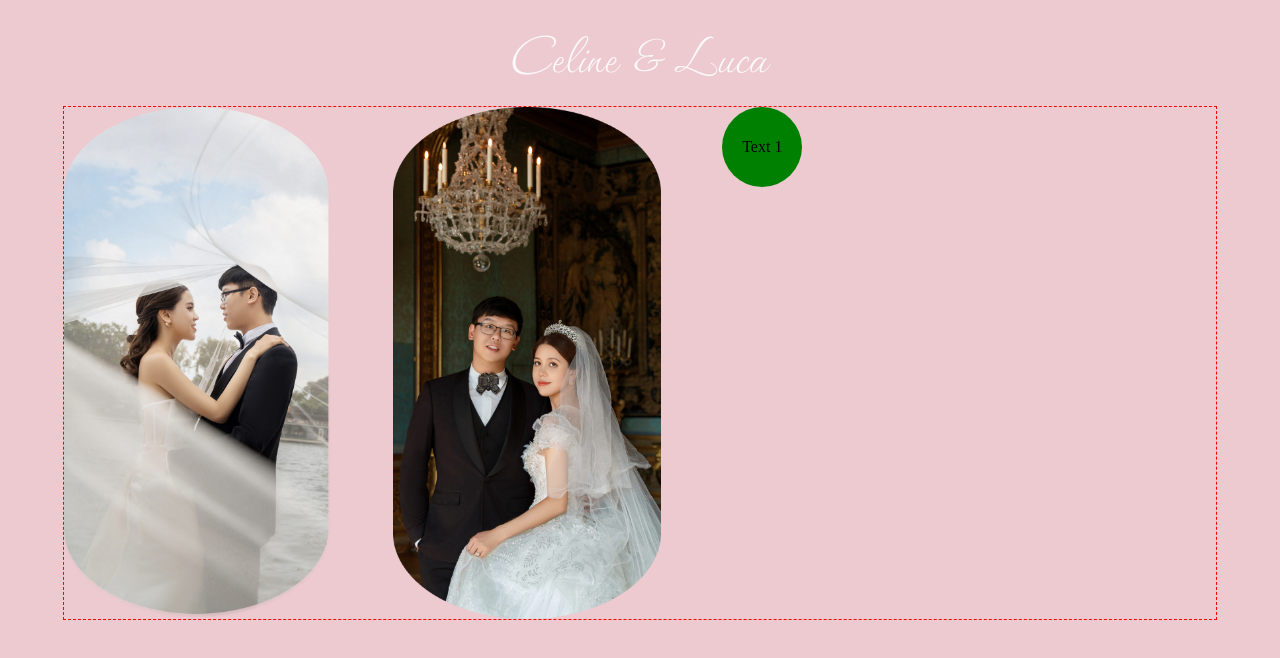
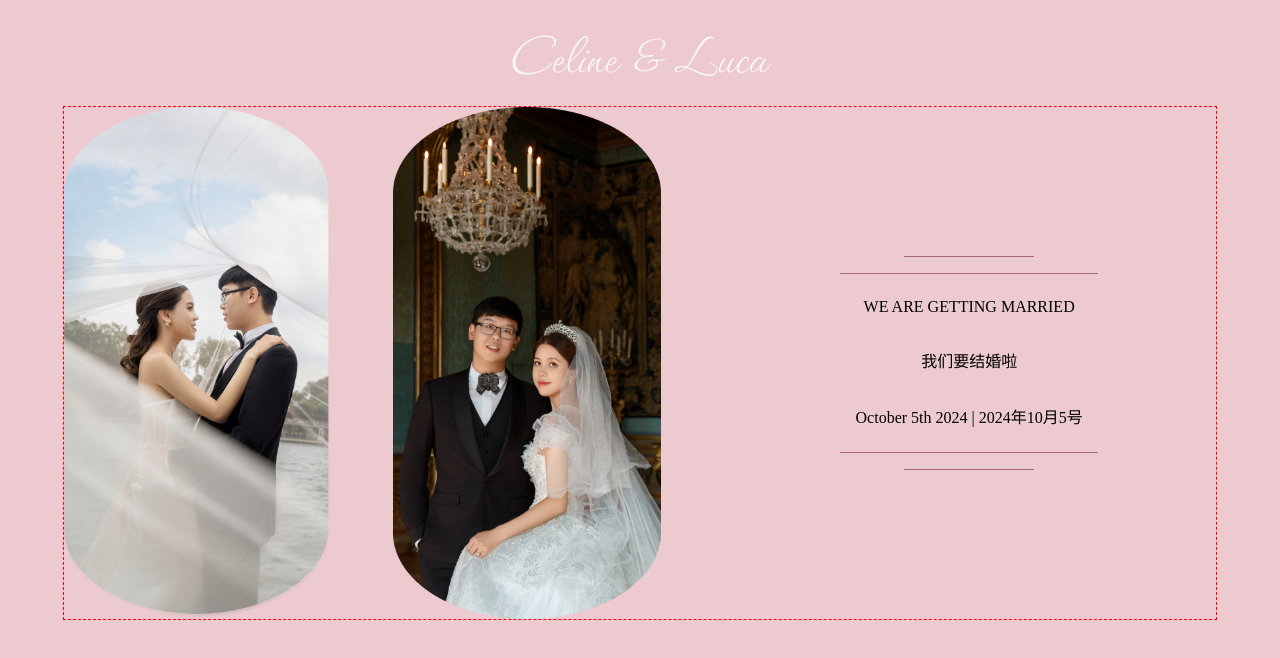
Before and after one commit to liulc006/wedding-inv, a React app: page / in a window 1280 px wide. Shown: the top 658 px of the page. Built offline with nearby package versions, Linux system fonts and the light colour scheme.

Commit message:
horizontal line

```diff
--- a/public/stylesheet.css
+++ b/public/stylesheet.css
@@ -45,3 +45,12 @@ body {
     text-align: center;
     font-weight: normal;
 }
+
+.horizontal-line {
+    color: var(--dark-pink);
+    background-color: var(--dark-pink);
+    border-color: var(--dark-pink);
+    border-style: solid;
+    border-width: 1px;
+    border-bottom-style: none;
+}
--- a/src/component/App.js
+++ b/src/component/App.js
@@ -23,9 +23,14 @@ const App = () => {
                 </div>
 
                 {/* Message */}
-                <div style={{height:'100%', flex:'3'}}>
-                    {/*TODO Message */}
-                    <Placeholder text='Text 1'/>
+                <div style={{height:'100%', flex:'3',display:'flex', flexDirection:'column', flexWrap:'nowrap', justifyContent:'center', alignItems:'center'}}>
+                    <hr className="horizontal-line" style={{width:'8rem'}}/>
+                    <hr className="horizontal-line" style={{width:'16rem'}}/>
+                    <p>WE ARE GETTING MARRIED</p>
+                    <p>我们要结婚啦</p>
+                    <p><span>October 5th 2024 | </span><span>2024年10月5号</span></p>
+                    <hr className="horizontal-line" style={{width:'16rem'}}/>
+                    <hr className="horizontal-line" style={{width:'8rem'}}/>
                 </div>
             </div>
 
```
